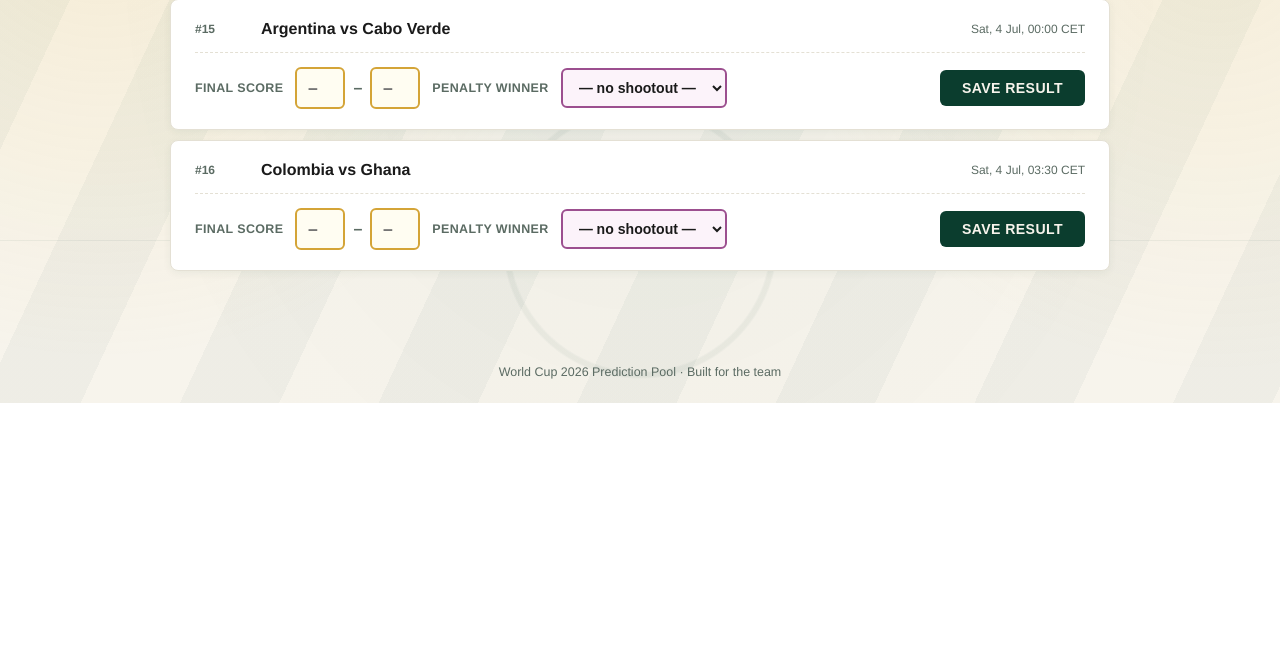
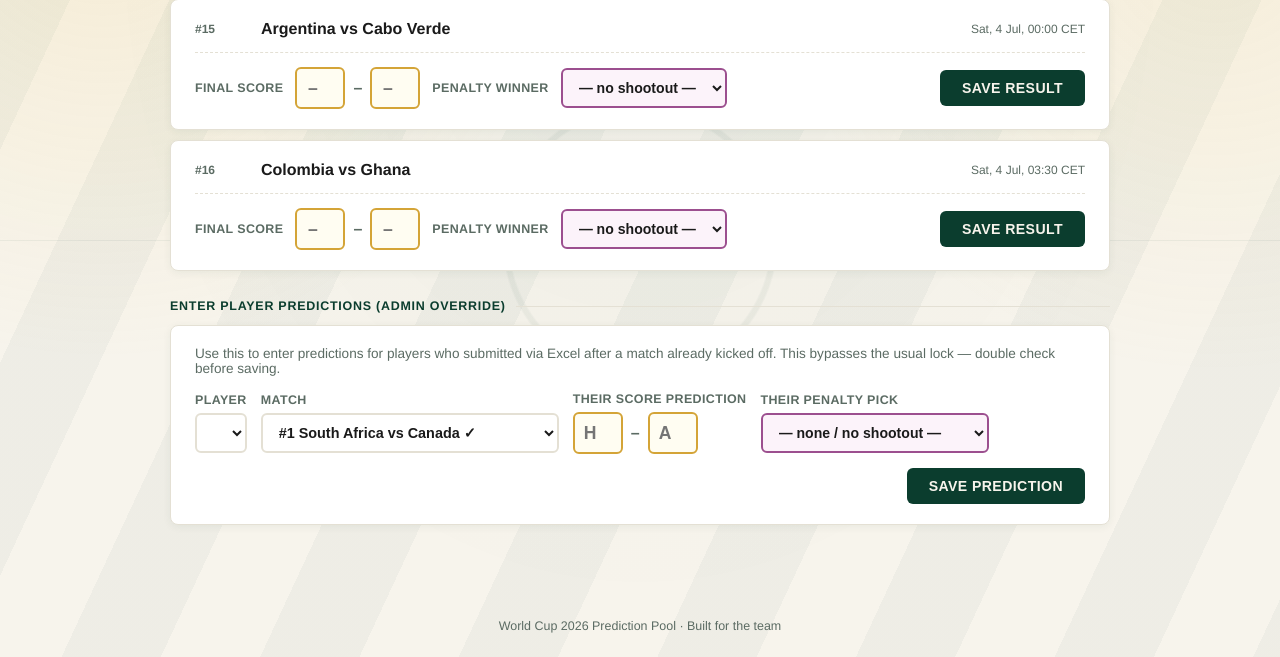
Before and after one commit to hknunknown/worldcup2026-pool, a Flask app: page /admin in a window 1280 px wide. Shown: the part 2463-3120 px from the top of the page. Before the commit the page ends 2866 px from the top, so only its background shows below. Run offline with Flask 3, Linux system fonts and the light colour scheme; the visitor is signed in with stand-in values (Sample User, id 1); data comes from the database, SQL or seed files in the repository; lists and menus that the app fills with data are empty.

Commit message:
Add files via upload

```diff
--- a/templates/admin.html
+++ b/templates/admin.html
@@ -297,5 +297,66 @@
     {% endif %}
   </div>
   {% endfor %}
+  <!-- Enter predictions on behalf of a player -->
+  <div class="section-label" id="predictions">Enter Player Predictions (Admin Override)</div>
+  <div class="admin-card">
+    <p style="font-size:0.85rem;color:var(--ink-soft);margin:0 0 16px;">
+      Use this to enter predictions for players who submitted via Excel after a match already kicked off.
+      This bypasses the usual lock — double check before saving.
+    </p>
+    <form method="POST" action="/admin/prediction">
+      <div class="result-form" style="flex-wrap:wrap;gap:14px;">
+
+        <div style="display:flex;flex-direction:column;gap:6px;">
+          <label>Player</label>
+          <select name="player_name" style="border:2px solid var(--line);border-radius:6px;padding:9px 12px;font-size:0.9rem;font-weight:600;color:var(--ink);background:#fff;">
+            {% for p in all_players %}
+            <option value="{{ p }}">{{ p }}</option>
+            {% endfor %}
+          </select>
+        </div>
+
+        <div style="display:flex;flex-direction:column;gap:6px;">
+          <label>Match</label>
+          <select name="match_num" style="border:2px solid var(--line);border-radius:6px;padding:9px 12px;font-size:0.9rem;font-weight:600;color:var(--ink);background:#fff;">
+            {% for m in matches %}
+            <option value="{{ m.num }}">#{{ m.num }} {{ m.home }} vs {{ m.away }}{% if m.played %} ✓{% endif %}</option>
+            {% endfor %}
+          </select>
+        </div>
+
+        <div style="display:flex;flex-direction:column;gap:6px;">
+          <label>Their Score Prediction</label>
+          <div class="score-group">
+            <input type="number" name="pred_home" min="0" max="20" placeholder="H">
+            <span>–</span>
+            <input type="number" name="pred_away" min="0" max="20" placeholder="A">
+          </div>
+        </div>
+
+        <div style="display:flex;flex-direction:column;gap:6px;">
+          <label>Their Penalty Pick</label>
+          <div class="pen-group">
+            <select name="pen_pick" style="border:2px solid #9C4F8F;background:#FCF3FA;border-radius:6px;padding:9px 12px;font-size:0.88rem;font-weight:600;">
+              <option value="">— none / no shootout —</option>
+              {% for m in matches %}
+              <optgroup label="#{{ m.num }} {{ m.home }} vs {{ m.away }}">
+                <option value="{{ m.home }}">{{ m.home }}</option>
+                <option value="{{ m.away }}">{{ m.away }}</option>
+              </optgroup>
+              {% endfor %}
+            </select>
+          </div>
+        </div>
+
+        <button type="submit" class="save-match-btn"
+                onclick="return confirm('Save this prediction on behalf of the selected player?')">
+          Save Prediction
+        </button>
+
+      </div>
+    </form>
+  </div>
+
 {% endif %}
 {% endblock %}
```
